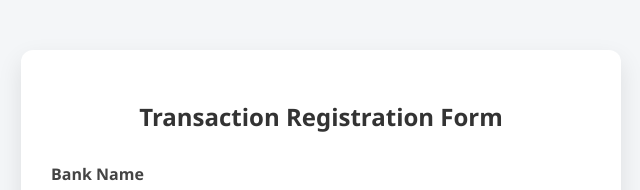
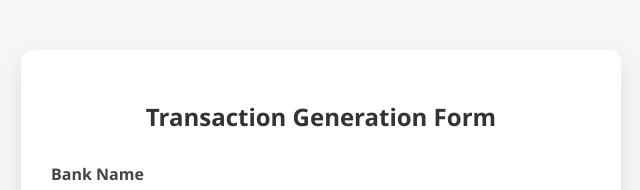
Before and after one commit to sen-developer/nacha, a plain HTML site: page index.html in a window 1280 px wide. Shown: the top 190 px of the page, without its empty margins (319-959 px from the left). Drawn offline with Linux system fonts and the light colour scheme.

Commit message:
Update index.html

```diff
--- a/index.html
+++ b/index.html
@@ -7,7 +7,7 @@
 </head>
 <body>
 <div id="root">
-    <h2>Transaction Registration Form</h2>
+    <h2>Transaction Generation Form</h2>
     <form id="myForm">
         <div class="form-group">
             <label for="bankName">Bank Name</label>
```
